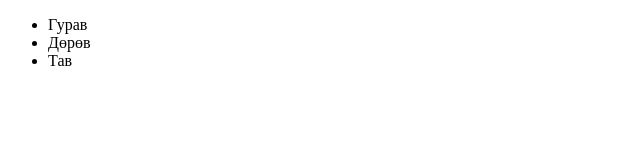
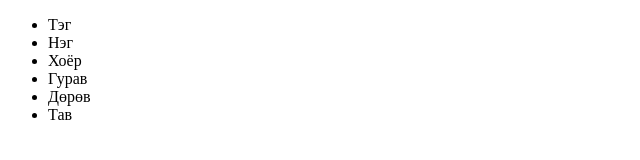
Before and after one commit to onlinevideotraining1234/git-merge-conflict-lesson, a plain HTML site: page index.html in a window 1280 px wide. Shown: the whole page, without its empty margins (0-640 px from the left). Drawn offline with Linux system fonts and the light colour scheme.

Commit message:
list itemiin ehend 3 item nemj ugluu

```diff
--- a/index.html
+++ b/index.html
@@ -7,6 +7,9 @@
   </head>
   <body>
     <ul>
+      <li>Тэг</li>
+      <li>Нэг</li>
+      <li>Хоёр</li>
       <li>Гурав</li>
       <li>Дөрөв</li>
       <li>Тав</li>
```
